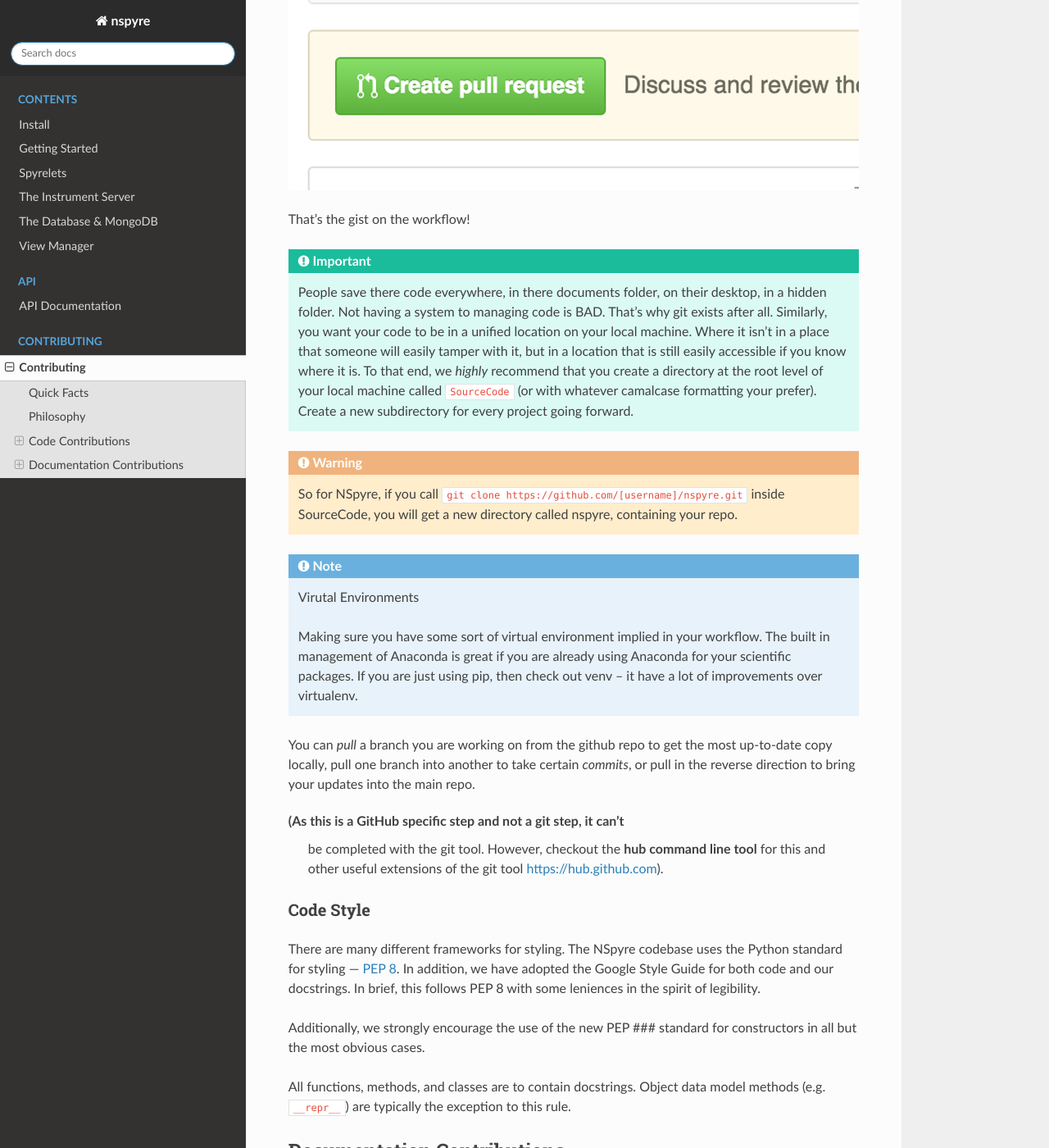
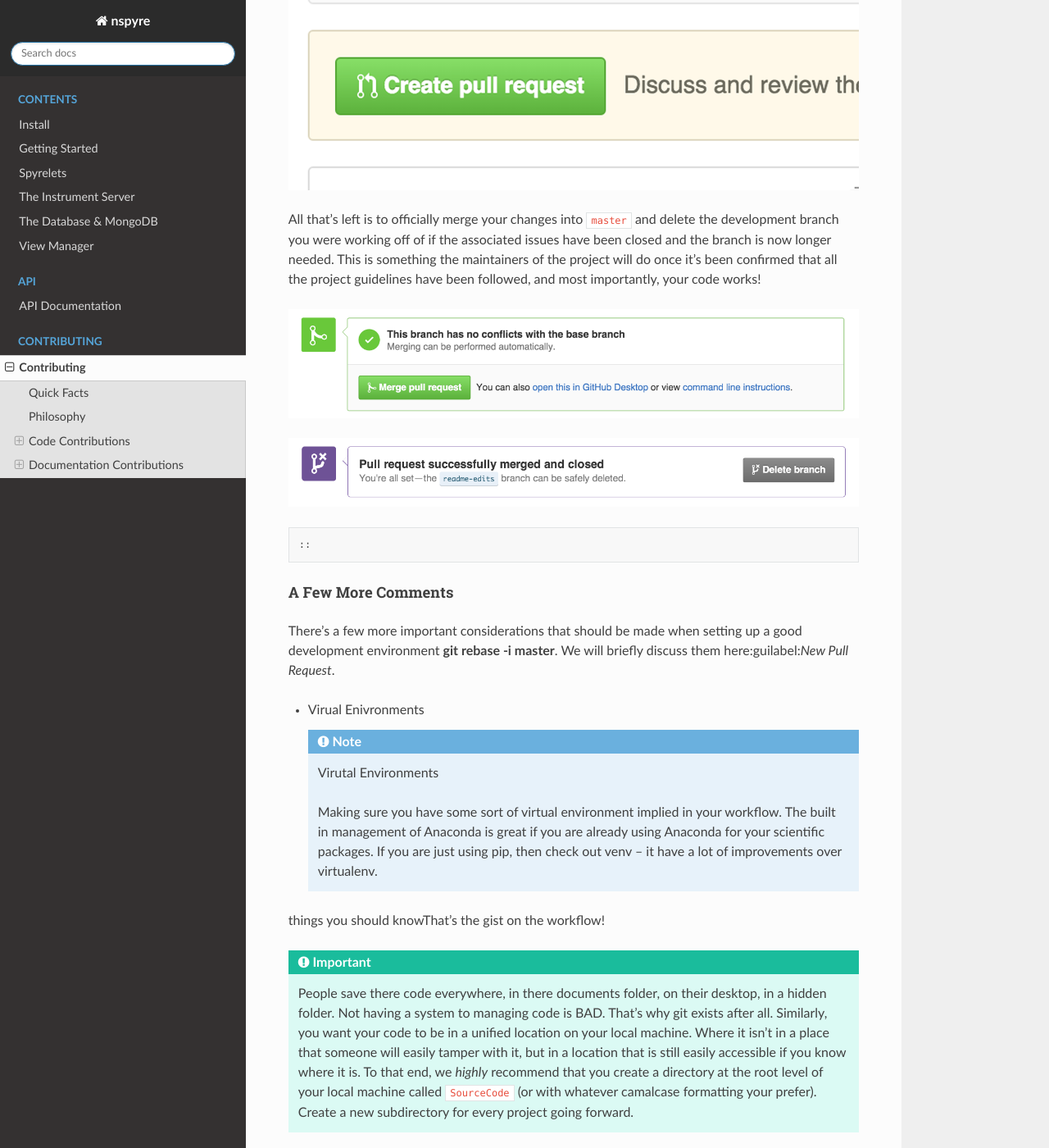
Before and after one commit to nspyre-org/nspyre, a Sphinx documentation site: the page built from docs/contributing.rst, in a window 1280 px wide and 1400 px high, scrolled down 4070 px. Shown: the whole window at 82% size. Built offline with Sphinx 7.4.7 and the Read the Docs theme 2.0.0, drawn with Linux system fonts in a browser that asks for light colours.

Commit message:
Update contributing.rst

```diff
--- a/docs/contributing.rst
+++ b/docs/contributing.rst
@@ -117,7 +117,31 @@ Once you've vetted your code for errors, checked to make sure you've followed al
 
 .. image:: images/create-pr.png
 
-That’s the gist on the workflow!
+All that's left is to officially merge your changes into ``master`` and delete the development branch you were working off of if the associated issues have been closed and the branch is now longer needed. This is something the maintainers of the project will do once it's been confirmed that all the project guidelines have been followed, and most importantly, your code works!
+
+.. image:: images/merge-button.png
+.. image:: images/delete-button.png
+
+::
+
+::
+
+::
+
+A Few More Comments
+^^^^^^^^^^^^^^^^^^^
+
+There's a few more important considerations that should be made when setting up a good development environment :command:`git rebase -i master`. We will briefly discuss them here:guilabel:`New Pull Request`.
+
+
+* Virual Enivronments
+
+  .. note:: Virutal Environments
+
+     Making sure you have some sort of virtual environment implied in your workflow. The built in management of Anaconda is great if you are already using Anaconda for your scientific packages. If you are just using pip, then check out venv -- it have a lot of improvements over virtualenv.
+
+
+things you should knowThat’s the gist on the workflow!
 
 .. important::
 
```
Also changed, not shown: other parts of docs/contributing.rst (+0 -2 lines).
